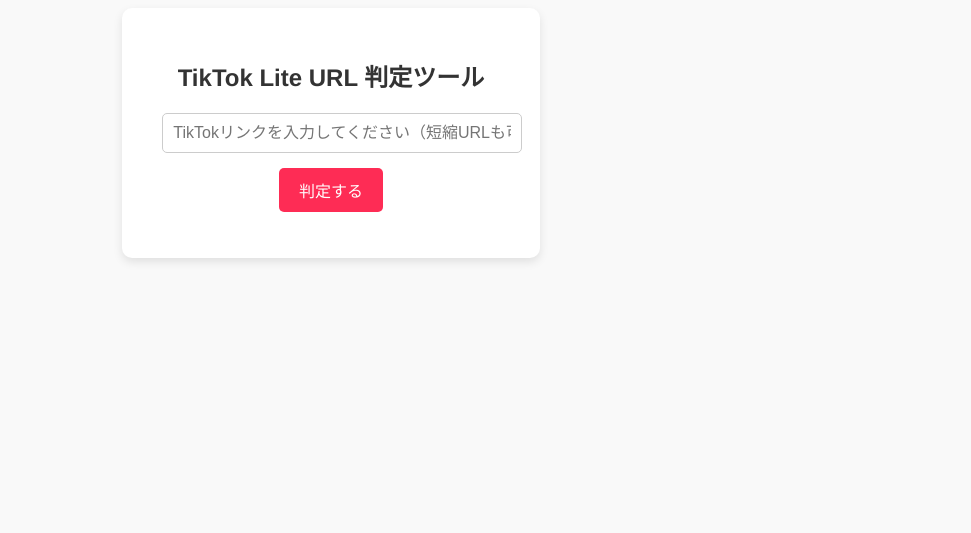
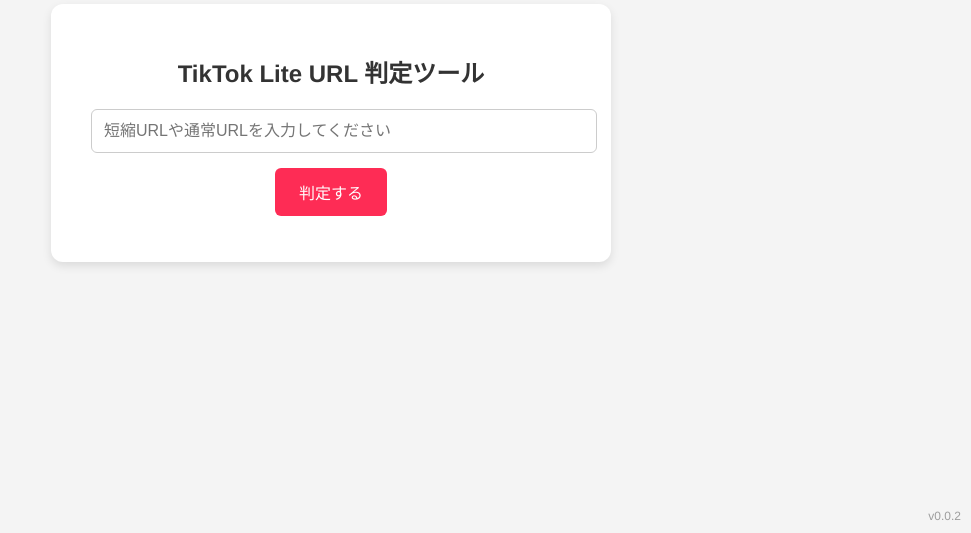
Before and after one commit to calcsupv/TikTok-lite-daruite, a plain HTML site: page index.html in a window 1280 px wide. Shown: the part 267-800 px from the top of the page, without its empty margins (309-1280 px from the left). Drawn offline with Linux system fonts and the light colour scheme.

Commit message:
Update index.html

```diff
--- a/index.html
+++ b/index.html
@@ -6,20 +6,23 @@
   <style>
     body {
       font-family: "Helvetica Neue", sans-serif;
-      background-color: #f9f9f9;
+      background-color: #f4f4f4;
       display: flex;
       justify-content: center;
       align-items: center;
       height: 100vh;
       margin: 0;
+      position: relative;
     }
 
     .container {
-      background: #ffffff;
+      background: #fff;
       padding: 30px 40px;
-      border-radius: 10px;
-      box-shadow: 0 4px 10px rgba(0,0,0,0.1);
+      border-radius: 12px;
+      box-shadow: 0 4px 10px rgba(0, 0, 0, 0.1);
       text-align: center;
+      width: 100%;
+      max-width: 480px;
     }
 
     h2 {
@@ -29,10 +32,10 @@
 
     input[type="text"] {
       width: 100%;
-      padding: 10px;
+      padding: 12px;
       font-size: 16px;
       border: 1px solid #ccc;
-      border-radius: 5px;
+      border-radius: 6px;
       margin-bottom: 15px;
     }
 
@@ -40,15 +43,15 @@
       background-color: #fe2c55;
       color: white;
       border: none;
-      padding: 10px 20px;
+      padding: 12px 24px;
       font-size: 16px;
-      border-radius: 5px;
+      border-radius: 6px;
       cursor: pointer;
       transition: background-color 0.3s ease;
     }
 
     button:hover {
-      background-color: #e0274d;
+      background-color: #d9264c;
     }
 
     #result {
@@ -57,15 +60,27 @@
       font-weight: bold;
       color: #444;
     }
+
+    .version {
+      position: fixed;
+      right: 10px;
+      bottom: 10px;
+      font-size: 12px;
+      color: #888;
+      opacity: 0.8;
+      pointer-events: none;
+    }
   </style>
 </head>
 <body>
   <div class="container">
     <h2>TikTok Lite URL 判定ツール</h2>
-    <input type="text" id="urlInput" placeholder="TikTokリンクを入力してください（短縮URLも可）">
+    <input type="text" id="urlInput" placeholder="短縮URLや通常URLを入力してください">
     <button onclick="checkTikTokLite()">判定する</button>
     <p id="result"></p>
   </div>
+
+  <div class="version">v0.0.2</div>
 
   <script>
     async function checkTikTokLite() {
@@ -74,29 +89,42 @@
 
       if (!input) {
         result.textContent = 'URLを入力してください。';
+        result.style.color = 'gray';
         return;
       }
 
       result.textContent = '確認中...';
+      result.style.color = '#444';
 
       try {
+        const inputUrl = new URL(input);
+        const inputHost = inputUrl.hostname;
+
+        // 入力URLが lite.tiktok.com を含む場合は即判定OK
+        if (inputHost.includes('lite.tiktok.com')) {
+          result.textContent = 'このURLは TikTok Lite（短縮URL含む）です。';
+          result.style.color = 'green';
+          return;
+        }
+
+        // それ以外はリダイレクト先を確認
         const response = await fetch(`https://corsproxy.io/?${encodeURIComponent(input)}`, {
           method: 'GET',
           redirect: 'follow',
         });
 
         const finalUrl = response.url;
-        const parsedUrl = new URL(finalUrl);
+        const finalHost = new URL(finalUrl).hostname;
 
-        if (parsedUrl.hostname.includes('lite.tiktok.com')) {
-          result.textContent = 'このURLは TikTok Lite です。';
+        if (finalHost.includes('lite.tiktok.com')) {
+          result.textContent = 'このURLは TikTok Lite にリダイレクトされます。';
           result.style.color = 'green';
         } else {
           result.textContent = 'このURLは TikTok Lite ではありません。';
           result.style.color = 'red';
         }
       } catch (e) {
-        result.textContent = '無効なURLか、取得に失敗しました。';
+        result.textContent = 'URLの取得に失敗しました。';
         result.style.color = 'gray';
         console.error(e);
       }
```
